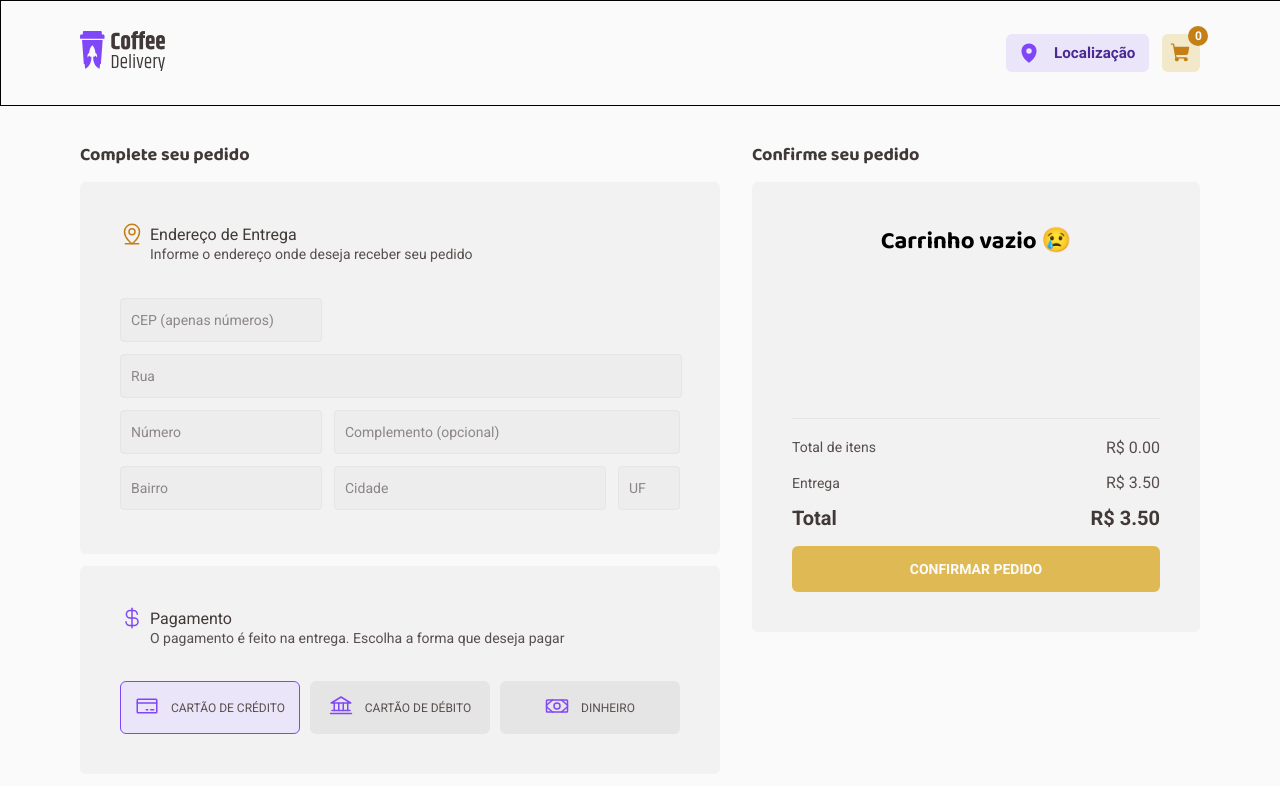
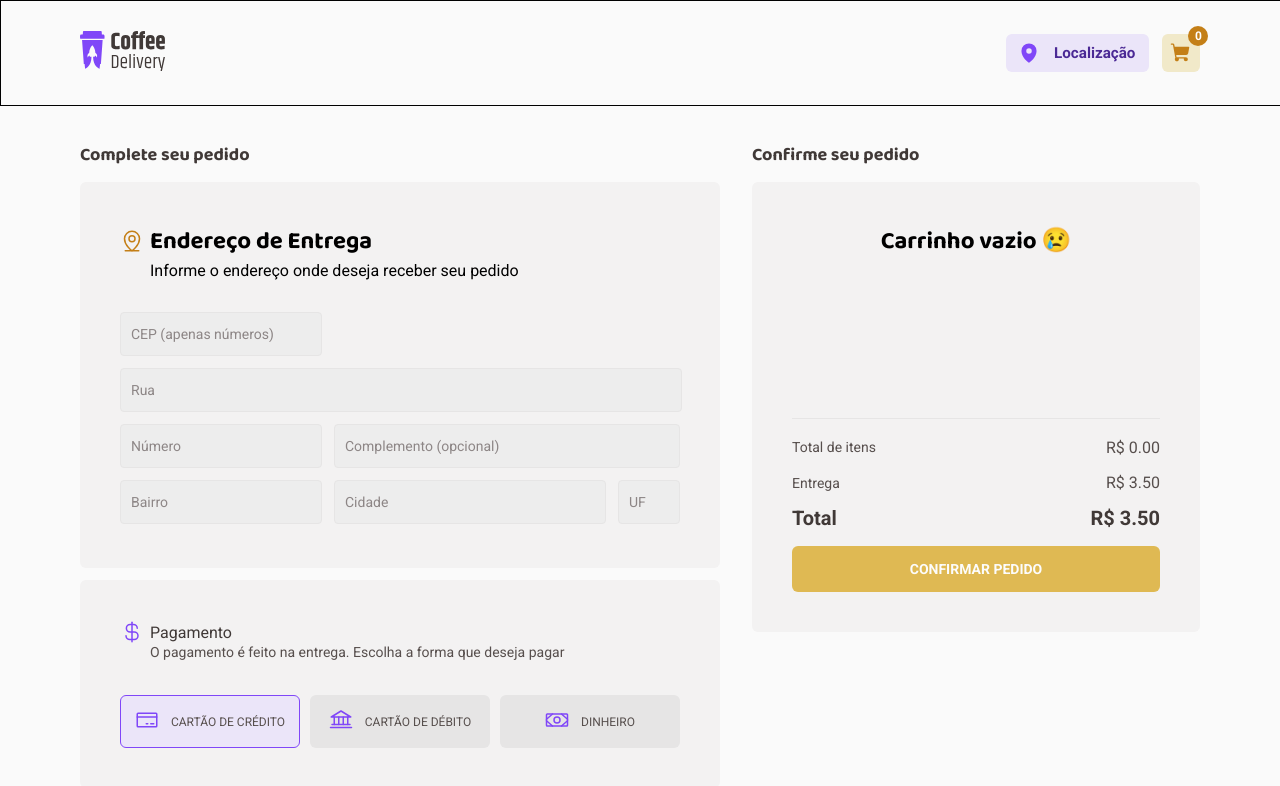
Before and after one commit to eoliveiradev/Coffee-Delivery, a React (Vite) app: page /#/checkout in a window 1280 px wide. Shown: the top 786 px of the page. Built offline with nearby package versions, Linux system fonts and the light colour scheme.

Commit message:
Refactored html classes of page(Checkout)

```diff
--- a/src/pages/Checkout/components/CompleteOrder/CompleteOrder.tsx
+++ b/src/pages/Checkout/components/CompleteOrder/CompleteOrder.tsx
@@ -102,7 +102,7 @@ export function CompleteOrder(props: CompleteOrderProps) {
             </div>
           </header>
 
-          <div className="form__wrapper">
+          <div className="form-wrapper">
             <label>
               <input
                 id="cep"
@@ -119,7 +119,7 @@ export function CompleteOrder(props: CompleteOrderProps) {
                 <>
                   <p>*Apenas números</p>
                   <div
-                    className="invalid__input-message"
+                    className="invalid-input-message"
                   >
                     Cep inválido
                   </div>
@@ -145,7 +145,7 @@ export function CompleteOrder(props: CompleteOrderProps) {
                 />
                 {errors.number &&
                   <div
-                    className="invalid__input-message"
+                    className="invalid-input-message"
                   >
                     Número Inválido
                   </div>
@@ -192,7 +192,7 @@ export function CompleteOrder(props: CompleteOrderProps) {
                 color="#8047F8"
               />
             </div>
-            <div className="header__content">
+            <div className="header-content">
               <h1>Pagamento</h1>
               <p> O pagamento é feito na entrega. Escolha a forma que deseja pagar</p>
             </div>
--- a/src/pages/Checkout/components/CompleteOrder/styles.ts
+++ b/src/pages/Checkout/components/CompleteOrder/styles.ts
@@ -55,7 +55,7 @@ export const BaseFormContainer = styled.div`
       min-height: 44px;
     }
 
-    .header__content{
+    .header-content{
       h1{
         font-family: ${props => props.theme["fonts"]["primary-text"]};
         font-size: 1rem;
@@ -79,7 +79,7 @@ export const AddressFormContainer = styled(BaseFormContainer)`
 
   min-height: 292px;
 
-  .form__wrapper{
+  .form-wrapper{
     display: flex;
     flex-direction: column;
     gap: 12px;
@@ -99,7 +99,7 @@ export const AddressFormContainer = styled(BaseFormContainer)`
         color: ${props => props.theme["base-colors"]["base-text"]};
       }
 
-      .invalid__input-message{
+      .invalid-input-message{
         position: absolute;
         bottom: -34px;
 
--- a/src/pages/Checkout/components/ConfirmOrder/ConfirmOrder.tsx
+++ b/src/pages/Checkout/components/ConfirmOrder/ConfirmOrder.tsx
@@ -27,7 +27,7 @@ export function ConfirmOrder(props: ConfirmOrderProps) {
             shoppingCart.map((item, index) => {
               if (item.quantity > 0) {
                 return (
-                  <div className="key__holder" key={index}>
+                  <div className="key-holder" key={index}>
                     <CartItemDisplay
                       productsData={MenuItems}
                       productId={item.id}
@@ -40,7 +40,7 @@ export function ConfirmOrder(props: ConfirmOrderProps) {
               }
             }) : (
               <h1
-                className="empty__cart-message"
+                className="empty-cart-message"
               >
                 Carrinho vazio 😢
               </h1>
--- a/src/pages/Checkout/components/ConfirmOrder/styles.ts
+++ b/src/pages/Checkout/components/ConfirmOrder/styles.ts
@@ -54,11 +54,11 @@ export const OrderViewer = styled.div`
     background-color: ${props => props.theme["product-colors"]["purple"]};
   }
 
-  .empty__cart-message{
+  .empty-cart-message{
     text-align: center;
   }
 
-  .key__holder{
+  .key-holder{
     hr{
       height: 1px;
       width: 100%;
```
